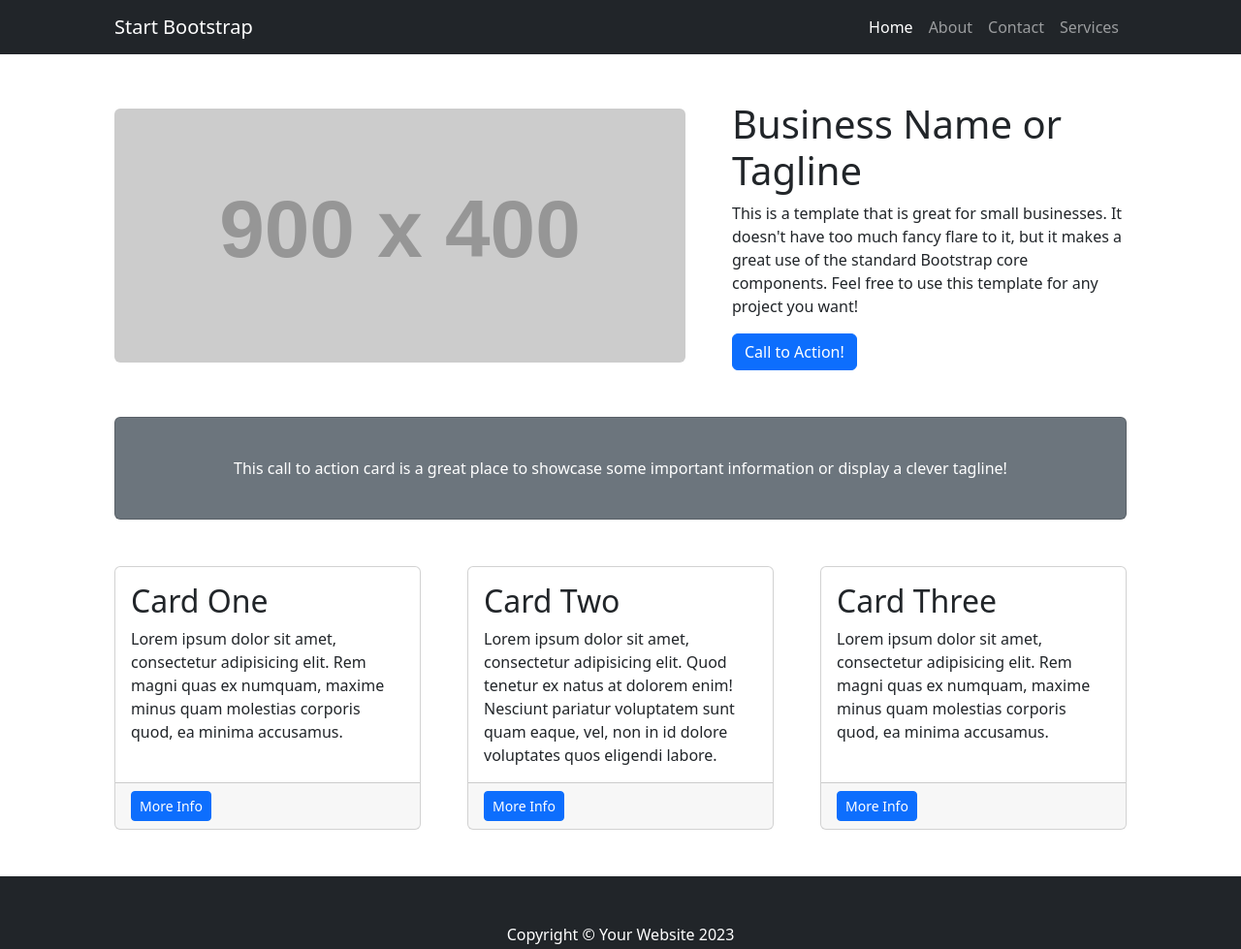
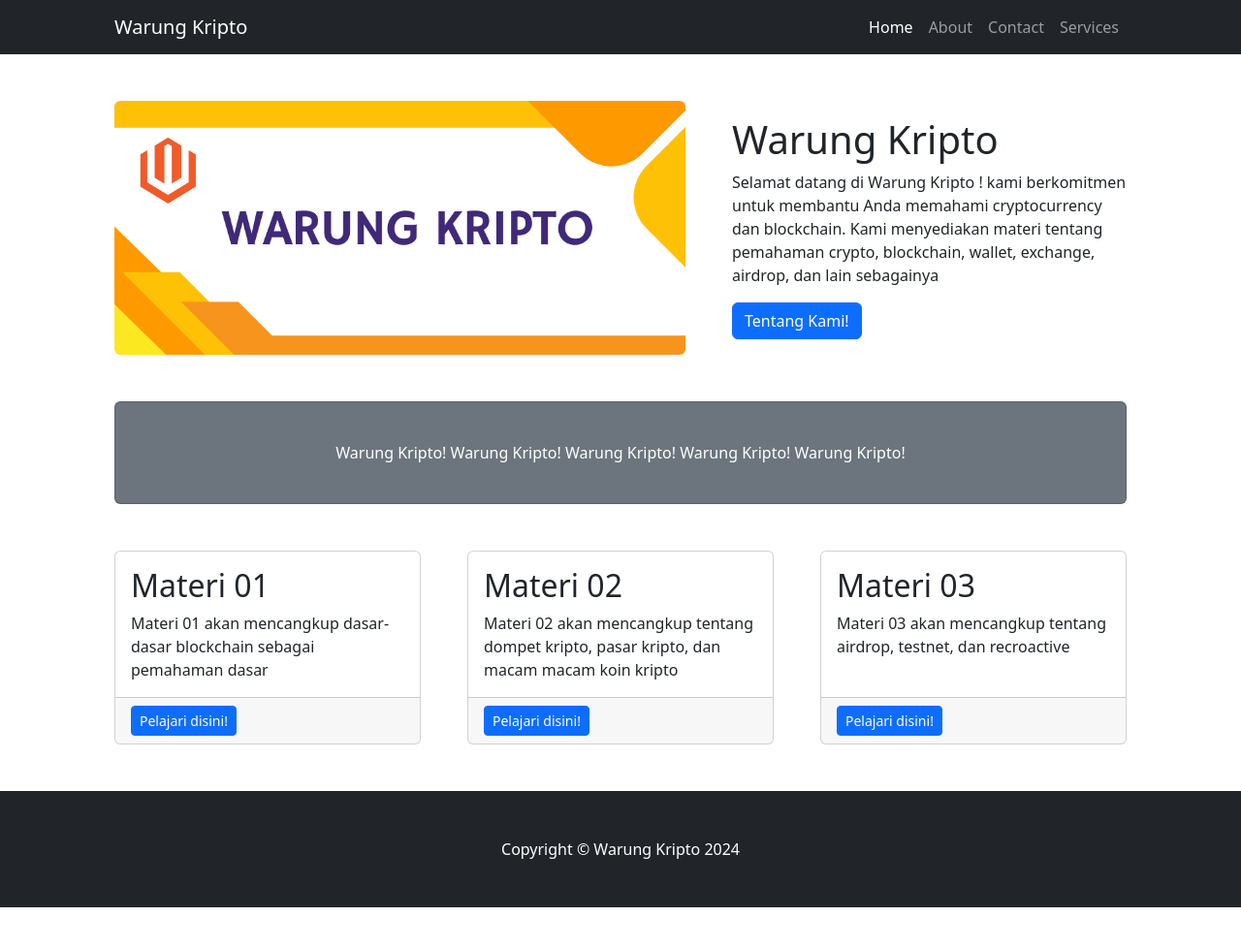
Before and after one commit to warungkripto/materi, a website: page dist/index.html in a window 1280 px wide. Shown: the whole page at 97% size. After the commit the page ends 936 px from the top, so only its background shows below. Drawn offline with nearby package versions, Linux system fonts and the light colour scheme; placeholder pictures from the web are drawn by us.

Commit message:
WK - Update index.html

```diff
--- a/dist/index.html
+++ b/dist/index.html
@@ -15,7 +15,7 @@
         <!-- Responsive navbar-->
         <nav class="navbar navbar-expand-lg navbar-dark bg-dark">
             <div class="container px-5">
-                <a class="navbar-brand" href="#!">Start Bootstrap</a>
+                <a class="navbar-brand" href="#!">Warung Kripto</a>
                 <button class="navbar-toggler" type="button" data-bs-toggle="collapse" data-bs-target="#navbarSupportedContent" aria-controls="navbarSupportedContent" aria-expanded="false" aria-label="Toggle navigation"><span class="navbar-toggler-icon"></span></button>
                 <div class="collapse navbar-collapse" id="navbarSupportedContent">
                     <ul class="navbar-nav ms-auto mb-2 mb-lg-0">
@@ -31,51 +31,51 @@
         <div class="container px-4 px-lg-5">
             <!-- Heading Row-->
             <div class="row gx-4 gx-lg-5 align-items-center my-5">
-                <div class="col-lg-7"><img class="img-fluid rounded mb-4 mb-lg-0" src="https://dummyimage.com/900x400/dee2e6/6c757d.jpg" alt="..." /></div>
+                <div class="col-lg-7"><img class="img-fluid rounded mb-4 mb-lg-0" src="assets/beranda.png" alt="..." /></div>
                 <div class="col-lg-5">
-                    <h1 class="font-weight-light">Business Name or Tagline</h1>
-                    <p>This is a template that is great for small businesses. It doesn't have too much fancy flare to it, but it makes a great use of the standard Bootstrap core components. Feel free to use this template for any project you want!</p>
-                    <a class="btn btn-primary" href="#!">Call to Action!</a>
+                    <h1 class="font-weight-light">Warung Kripto</h1>
+                    <p>Selamat datang di Warung Kripto ! kami berkomitmen untuk membantu Anda memahami cryptocurrency dan blockchain. Kami menyediakan materi tentang pemahaman crypto, blockchain, wallet, exchange, airdrop, dan lain sebagainya</p>
+                    <a class="btn btn-primary" href="#!">Tentang Kami!</a>
                 </div>
             </div>
             <!-- Call to Action-->
             <div class="card text-white bg-secondary my-5 py-4 text-center">
-                <div class="card-body"><p class="text-white m-0">This call to action card is a great place to showcase some important information or display a clever tagline!</p></div>
+                <div class="card-body"><p class="text-white m-0">Warung Kripto! Warung Kripto! Warung Kripto! Warung Kripto! Warung Kripto!</p></div>
             </div>
             <!-- Content Row-->
             <div class="row gx-4 gx-lg-5">
                 <div class="col-md-4 mb-5">
                     <div class="card h-100">
                         <div class="card-body">
-                            <h2 class="card-title">Card One</h2>
-                            <p class="card-text">Lorem ipsum dolor sit amet, consectetur adipisicing elit. Rem magni quas ex numquam, maxime minus quam molestias corporis quod, ea minima accusamus.</p>
+                            <h2 class="card-title">Materi 01</h2>
+                            <p class="card-text">Materi 01 akan mencangkup dasar-dasar blockchain sebagai pemahaman dasar</p>
                         </div>
-                        <div class="card-footer"><a class="btn btn-primary btn-sm" href="#!">More Info</a></div>
+                        <div class="card-footer"><a class="btn btn-primary btn-sm" href="#!">Pelajari disini!</a></div>
                     </div>
                 </div>
                 <div class="col-md-4 mb-5">
                     <div class="card h-100">
                         <div class="card-body">
-                            <h2 class="card-title">Card Two</h2>
-                            <p class="card-text">Lorem ipsum dolor sit amet, consectetur adipisicing elit. Quod tenetur ex natus at dolorem enim! Nesciunt pariatur voluptatem sunt quam eaque, vel, non in id dolore voluptates quos eligendi labore.</p>
+                            <h2 class="card-title">Materi 02</h2>
+                            <p class="card-text">Materi 02 akan mencangkup tentang dompet kripto, pasar kripto, dan macam macam koin kripto</p>
                         </div>
-                        <div class="card-footer"><a class="btn btn-primary btn-sm" href="#!">More Info</a></div>
+                        <div class="card-footer"><a class="btn btn-primary btn-sm" href="#!">Pelajari disini!</a></div>
                     </div>
                 </div>
                 <div class="col-md-4 mb-5">
                     <div class="card h-100">
                         <div class="card-body">
-                            <h2 class="card-title">Card Three</h2>
-                            <p class="card-text">Lorem ipsum dolor sit amet, consectetur adipisicing elit. Rem magni quas ex numquam, maxime minus quam molestias corporis quod, ea minima accusamus.</p>
+                            <h2 class="card-title">Materi 03</h2>
+                            <p class="card-text">Materi 03 akan mencangkup tentang airdrop, testnet, dan recroactive</p>
                         </div>
-                        <div class="card-footer"><a class="btn btn-primary btn-sm" href="#!">More Info</a></div>
+                        <div class="card-footer"><a class="btn btn-primary btn-sm" href="#!">Pelajari disini!</a></div>
                     </div>
                 </div>
             </div>
         </div>
         <!-- Footer-->
         <footer class="py-5 bg-dark">
-            <div class="container px-4 px-lg-5"><p class="m-0 text-center text-white">Copyright &copy; Your Website 2023</p></div>
+            <div class="container px-4 px-lg-5"><p class="m-0 text-center text-white">Copyright &copy; Warung Kripto 2024</p></div>
         </footer>
         <!-- Bootstrap core JS-->
         <script src="https://cdn.jsdelivr.net/npm/bootstrap@5.2.3/dist/js/bootstrap.bundle.min.js"></script>
--- a/dist/js/scripts.js
+++ b/dist/js/scripts.js
@@ -1,6 +1,6 @@
 /*!
 * Start Bootstrap - Small Business v5.0.6 (https://startbootstrap.com/template/small-business)
-* Copyright 2013-2023 Start Bootstrap
+* Copyright 2013-2024 Start Bootstrap
 * Licensed under MIT (https://github.com/StartBootstrap/startbootstrap-small-business/blob/master/LICENSE)
 */
 // This file is intentionally blank
```
Also changed, not shown: package.json (+11 -7 lines), README.md, dist/assets/beranda.png (added), dist/css/styles.css, 1 other file.
